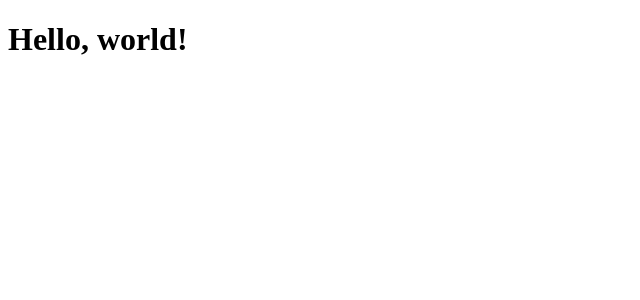
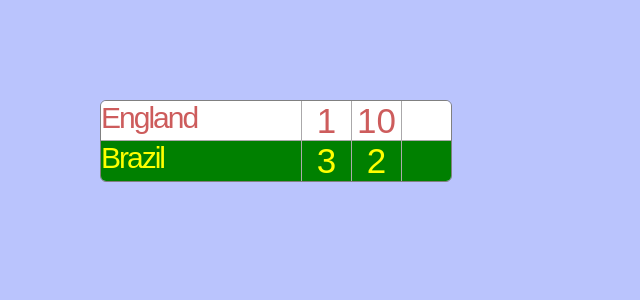
Before and after one commit to iambalaam/rlss-brackets, a React app: page / in a window 1280 px wide. Shown: the top 300 px of the page, without its empty margins (0-640 px from the left). Built offline with nearby package versions, Linux system fonts and the light colour scheme; the HTML template or start-up script is replaced by a standard one.

Commit message:
Adding basic match component

```diff
--- a/package.json
+++ b/package.json
@@ -27,10 +27,12 @@
     "@types/morgan": "^1.9.2",
     "@types/react": "^17.0.5",
     "@types/react-dom": "^17.0.3",
+    "css-loader": "^5.2.4",
     "html-webpack-plugin": "^5.3.1",
     "npm-run-all": "^4.1.5",
     "react": "^17.0.2",
     "react-dom": "^17.0.2",
+    "style-loader": "^2.0.0",
     "ts-loader": "^9.1.2",
     "typescript": "^4.2.4",
     "webpack": "^5.37.0",
--- /dev/null
+++ b/src/client/App.tsx
@@ -0,0 +1,27 @@
+import * as React from 'react';
+import { Match } from './components/Match'
+
+export function App() {
+    return (
+        <main>
+            <Match
+                aTeam={{
+                    id: 1,
+                    name: 'England',
+                    primaryColor: 'white',
+                    secondaryColor: 'indianred'
+                }}
+                bTeam={{
+                    id: 2,
+                    name: 'Brazil',
+                    primaryColor: 'green',
+                    secondaryColor: 'yellow'
+                }}
+                aScore={[1, 10, undefined]}
+                bScore={[3, 2, undefined]}
+                bestOf={3}
+                gameNumber={2}
+            />
+        </main>
+    );
+}
--- /dev/null
+++ b/src/client/components/Match.css
@@ -0,0 +1,37 @@
+.match {
+    font-family: 'Quantico', sans-serif;
+    font-size: 35px;
+    text-align: center;
+
+    height: 80px;
+    width: 350px;
+
+    border: 1px solid grey;
+    border-radius: 6px;
+    overflow: hidden;
+
+    display: grid;
+    grid-template-rows: 40px 40px;
+    grid-template-columns: 1fr 50px 50px 50px;
+}
+
+.match .name {
+    text-align: left;
+    letter-spacing: -2px;
+    font-size: 30px;
+    grid-column-start: 1;
+}
+
+/* Cell placements */
+.match .a { grid-row-start: 1; }
+.match .b { grid-row-start: 2; }
+.match .score .score1 { grid-column-start: 2;}
+.match .score .score2 { grid-column-start: 3;}
+.match .score .score3 { grid-column-start: 4;}
+
+/* Inside grid */
+.match .a { border-bottom: 1px solid #aaa; }
+.match .score { border-left: 1px solid #aaa; }
+
+/* .match .score4 { grid-column-start: 5;}
+.match .score5 { grid-column-start: 6;} */
--- /dev/null
+++ b/src/client/components/Match.tsx
@@ -0,0 +1,32 @@
+import * as React from 'react';
+import './Match.css';
+
+export type Color = string;
+export type Team = {
+    id: number;
+    name: string;
+    primaryColor: Color;
+    secondaryColor: Color;
+
+}
+
+export type MaybeNumber = (undefined | number);
+export interface MatchProps {
+    aTeam: Team,
+    bTeam: Team,
+    aScore: MaybeNumber[],
+    bScore: MaybeNumber[],
+    bestOf: number,
+    gameNumber: MaybeNumber;
+}
+
+export function Match(p: MatchProps) {
+    return (
+        <div className="match">
+            <span className="name a" style={{ color: p.aTeam.secondaryColor, backgroundColor: p.aTeam.primaryColor }}>{p.aTeam.name}</span>
+            <span className="name b" style={{ color: p.bTeam.secondaryColor, backgroundColor: p.bTeam.primaryColor }}>{p.bTeam.name}</span>
+            {p.aScore.map((score, i) => <span className={`score score${i + 1} a`} style={{ color: p.aTeam.secondaryColor, backgroundColor: p.aTeam.primaryColor }}>{score}</span>)}
+            {p.bScore.map((score, i) => <span className={`score score${i + 1} b`} style={{ color: p.bTeam.secondaryColor, backgroundColor: p.bTeam.primaryColor }}>{score}</span>)}
+        </div>
+    )
+};
--- /dev/null
+++ b/src/client/index.css
@@ -0,0 +1,8 @@
+html, body {
+    margin: 0;
+    background-color: #bac4fd;
+}
+
+main {
+    padding: 100px;
+}
--- a/src/client/index.tsx
+++ b/src/client/index.tsx
@@ -1,13 +1,9 @@
 import * as React from 'react';
 import { render } from 'react-dom';
+import { App } from './App';
+import './index.css';
 
-function App() {
-    return (<h1>Hello, world!</h1>);
-}
-
-const root = document.createElement('div');
-root.id = 'root';
-document.body.appendChild(root);
+const root = document.getElementById('root');
 
 render(
     <App />,
```
Also changed, not shown: src/client/webpack.config.js (+27 -1 lines), 1 other file (tests, documents, lock files or other folders).
